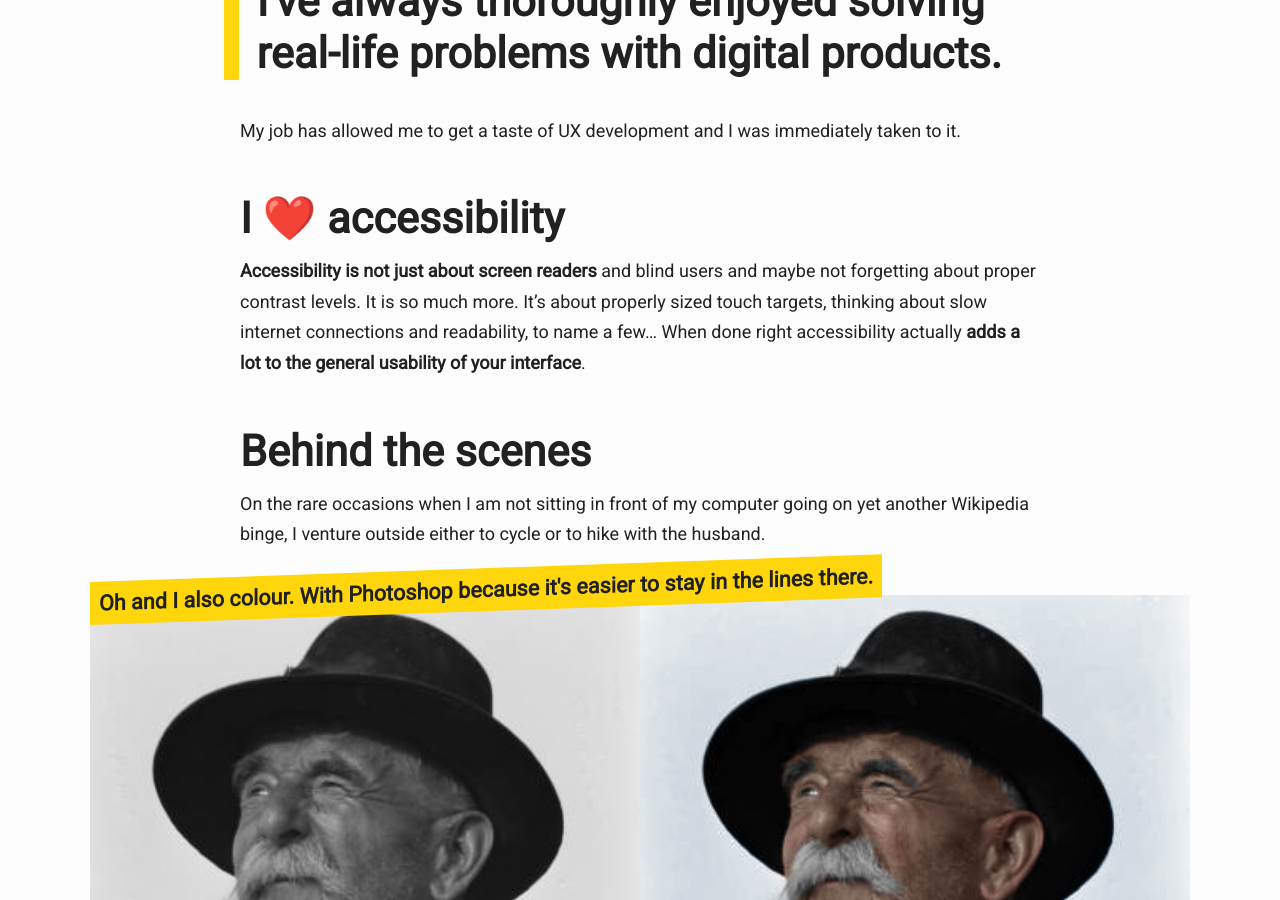
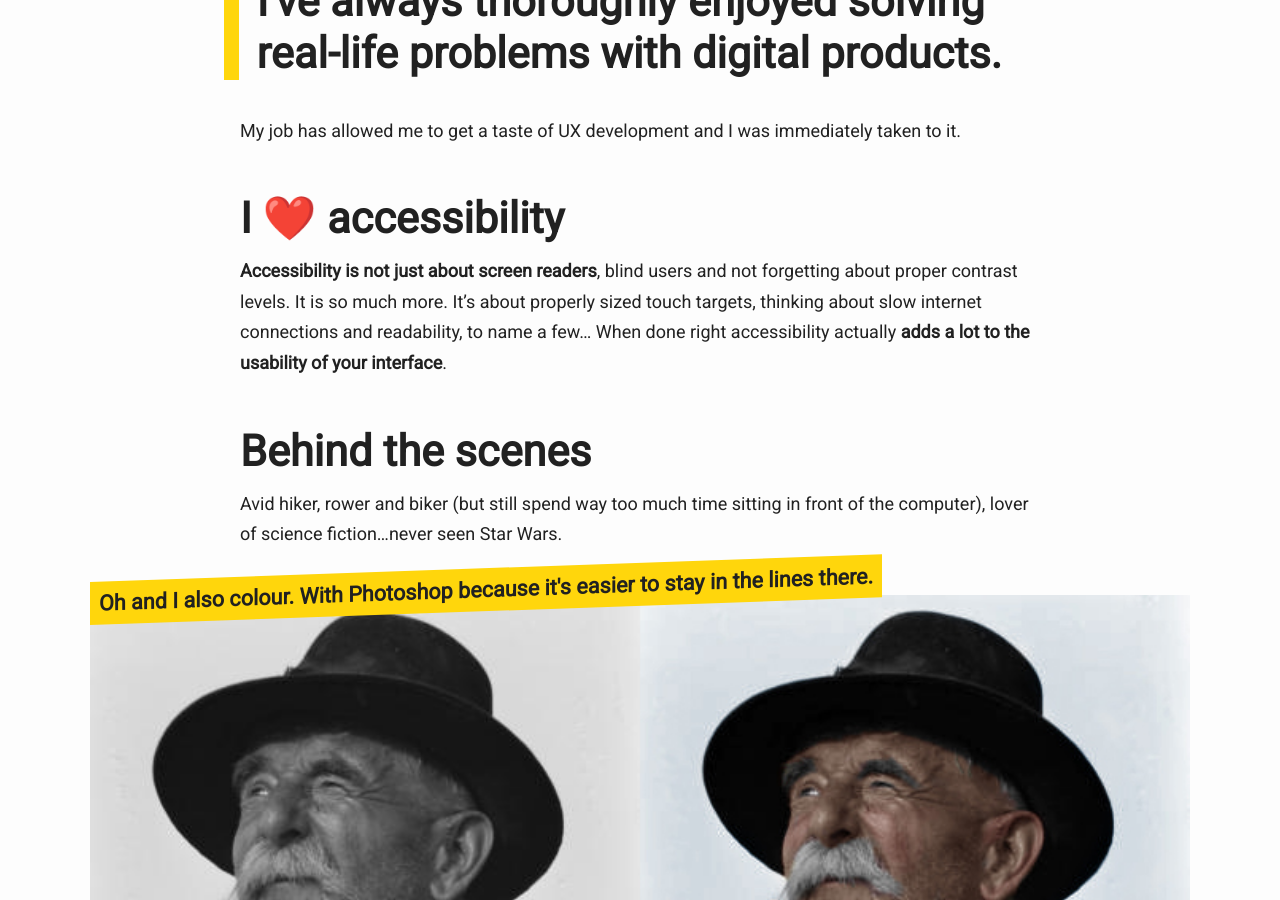
Before and after one commit to krisztin/cuddly-wixen, a Jekyll site: the page built from about.md, in a window 1280 px wide and 900 px high, scrolled down 1972 px. Built offline with Jekyll 4.4.1, drawn with Linux system fonts in a browser that asks for light colours.

Commit message:
about update

```diff
--- a/about.md
+++ b/about.md
@@ -24,9 +24,9 @@ Despite of having grown up on the likes of Blackadder and being taught the intri
 My job has allowed me to get a taste of UX development and I was immediately taken to it.
 
 ## I ❤️ <span class="a11ytxt">love</span> accessibility
-**Accessibility is not just about screen readers** and blind users and maybe not forgetting about proper contrast levels. It is so much more. It’s about properly sized touch targets, thinking about slow internet connections and readability, to name a few... When done right accessibility actually **adds a lot to the general usability of your interface**.
+**Accessibility is not just about screen readers**, blind users and not forgetting about proper contrast levels. It is so much more. It’s about properly sized touch targets, thinking about slow internet connections and readability, to name a few... When done right accessibility actually **adds a lot to the usability of your interface**.
 
 ## Behind the scenes
-On the rare occasions when I am not sitting in front of my computer going on yet another Wikipedia binge, I venture outside either to cycle or to hike with the husband.
+Avid hiker, rower and biker (but still spend way too much time sitting in front of the computer), lover of science fiction...never seen Star Wars.
 
 {% include img.html file='bacsi.jpg' alt='coloured black and white photo' caption="Oh and I also colour. With Photoshop because it's easier to stay in the lines there." %}
```
